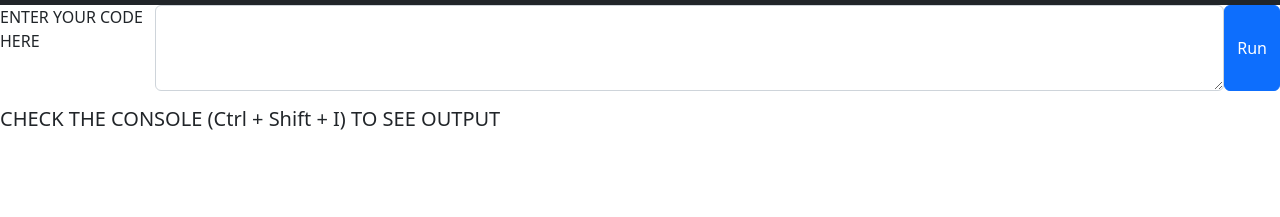
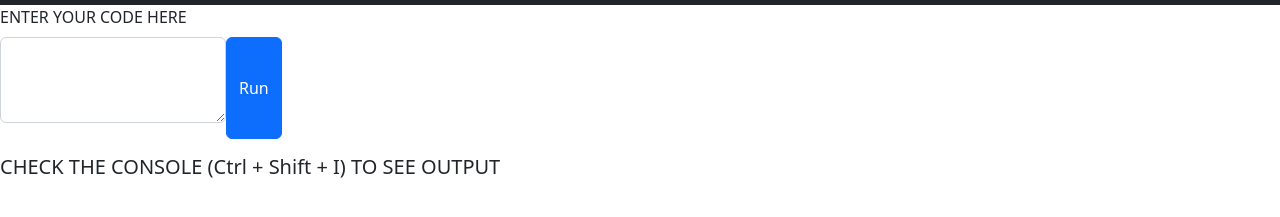
Before and after one commit to ayushch80/eeth-playground, a plain HTML site: page index.html in a window 1280 px wide. Shown: the part 51-268 px from the top of the page. Drawn offline with nearby package versions, Linux system fonts and the light colour scheme.

Commit message:
Update index.html

```diff
--- a/index.html
+++ b/index.html
@@ -14,10 +14,12 @@
       </div>
     </nav>
     <div class="mb-3">
+      <label for="userInput" class="form-label">ENTER YOUR CODE HERE</label>
       <form class="d-flex" id="mKey" method="POST">
-        <label for="userInput" class="form-label">ENTER YOUR CODE HERE</label>
-        <textarea class="form-control" id="userInput" rows="3"></textarea>
-        <button name="data" type="button" class="btn btn-primary" id="btn_click" id-"submit" onClick="window.location.reload();">Run</button>
+        <div class="mb-3">
+          <textarea class="form-control" id="userInput" rows="3"></textarea>
+        </div>
+          <button name="data" type="button" class="btn btn-primary" id="btn_click" id-"submit">Run</button>
       </form>
     </div>
     <div>
```
